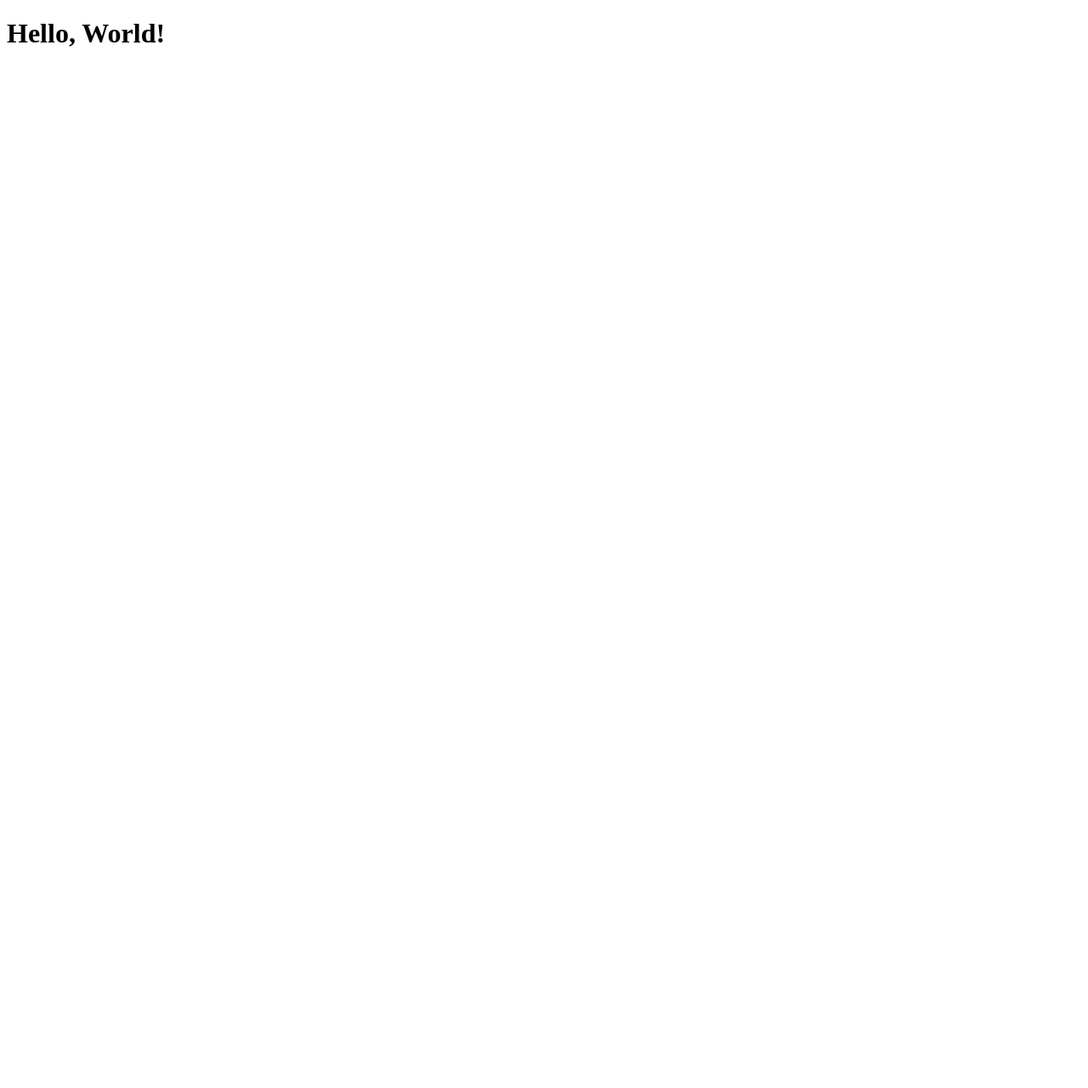
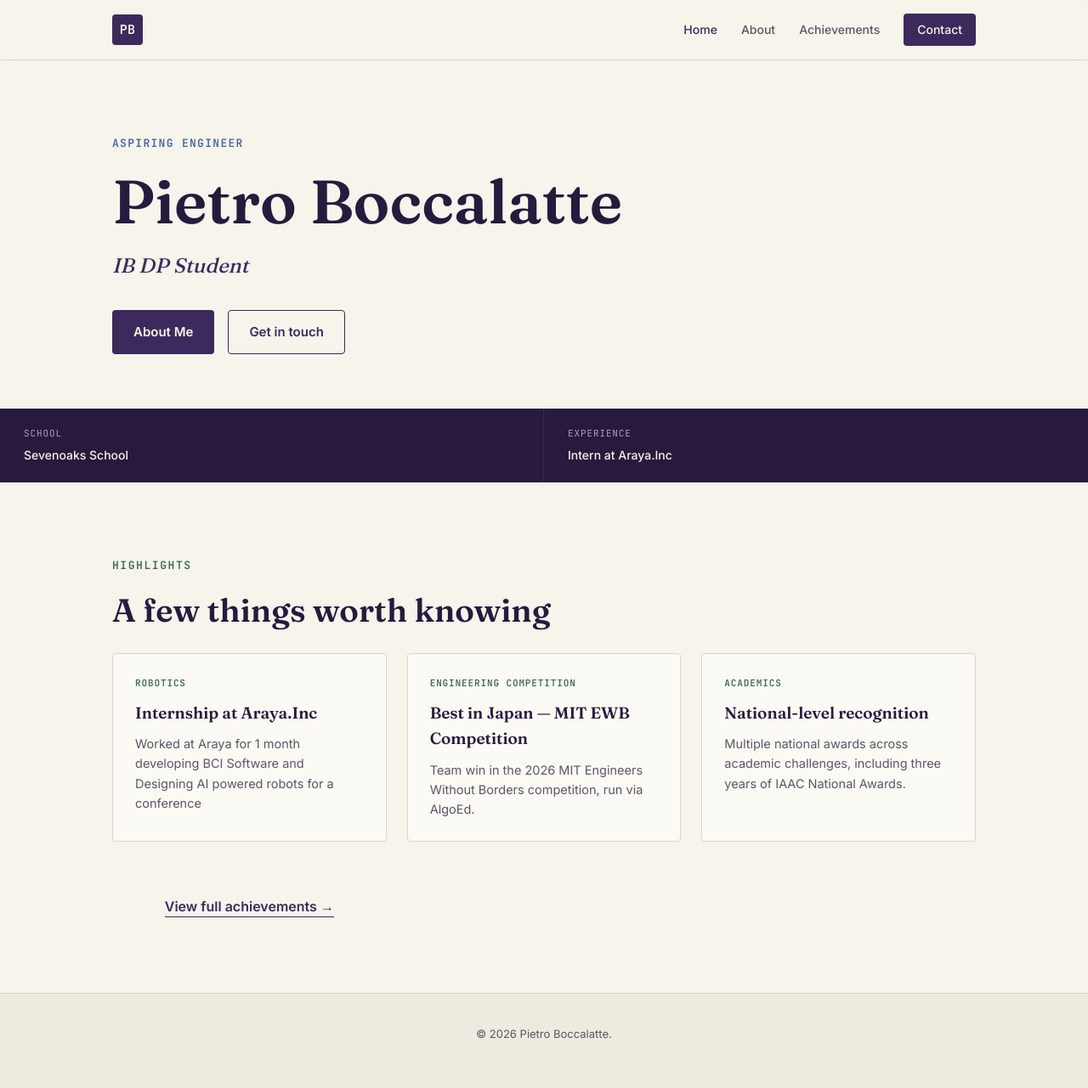
Before and after one commit to PietroBoccalatte/PietroBoccalatte, a plain HTML site: page index.html in a window 1280 px wide. Shown: the whole page at 85% size. Before the commit the page ends 800 px from the top, so only its background shows below. Drawn offline with Linux system fonts and the light colour scheme.

Commit message:
Revamp index.html structure and content

```diff
--- a/index.html
+++ b/index.html
@@ -1,9 +1,95 @@
 <!DOCTYPE html>
-<html>
-  <head>
-    <title>My GitHub Website</title>
-  </head>
-  <body>
-    <h1>Hello, World!</h1>
-  </head>
+<html lang="en">
+<head>
+<meta charset="UTF-8">
+<meta name="viewport" content="width=device-width, initial-scale=1.0">
+<title>Pietro Boccalatte</title>
+<meta name="description" content="Pietro Boccalatte — IB student and engineer in training, exploring mechanical, mechatronic, and electrical engineering.">
+<link rel="preconnect" href="https://fonts.googleapis.com">
+<link rel="preconnect" href="https://fonts.gstatic.com" crossorigin>
+<link href="https://fonts.googleapis.com/css2?family=Fraunces:opsz,wght@9..144,300;9..144,450;9..144,600;9..144,700&family=Inter:wght@400;500;600&family=JetBrains+Mono:wght@400;500;600&display=swap" rel="stylesheet">
+<link rel="stylesheet" href="style.css">
+</head>
+<body>
+
+<header class="site-header">
+  <div class="header-inner">
+    <a href="index.html" class="monogram" aria-label="Home">PB</a>
+    <nav class="main-nav" aria-label="Primary">
+      <a href="index.html" class="active">Home</a>
+      <a href="about.html">About</a>
+      <a href="achievements.html">Achievements</a>
+      <a href="contact.html" class="nav-cta">Contact</a>
+    </nav>
+    <button class="nav-toggle" aria-label="Toggle menu" aria-expanded="false">
+      <span></span><span></span><span></span>
+    </button>
+  </div>
+</header>
+
+<!--
+  The banner below glows blue by default and shifts to a red glow
+  that follows your cursor when you hover over it. To change the
+  colors or size of the glow, edit the --hero-glow-* variables at
+  the top of style.css — nothing here needs to change.
+-->
+<section class="hero">
+  <div class="hero-inner">
+    <p class="eyebrow">Aspiring Engineer</p>
+    <h1 class="hero-name">Pietro Boccalatte</h1>
+    <p class="hero-tagline">IB DP Student</p>
+    <div class="hero-actions">
+      <a href="about.html" class="btn btn-primary">About Me</a>
+      <a href="contact.html" class="btn btn-outline">Get in touch</a>
+    </div>
+  </div>
+
+  <div class="nameplate" role="group" aria-label="Key facts">
+    <div class="plate-item">
+      <span class="plate-label">School</span>
+      <span class="plate-value">Sevenoaks School</span>
+    </div>
+    <div class="plate-item">
+      <span class="plate-label">Experience</span>
+      <span class="plate-value">Intern at Araya.Inc</span>
+    </div>
+  </div>
+</section>
+
+<section class="section">
+  <div class="section-inner">
+    <p class="section-kicker">Highlights</p>
+    <h2>A few things worth knowing</h2>
+
+    <div class="card-grid">
+      <article class="feature-card reveal">
+        <span class="card-tag">Robotics</span>
+        <h3>Internship at Araya.Inc</h3>
+        <p>Worked at Araya for 1 month developing BCI Software and Designing AI powered robots for a conference</p>
+      </article>
+
+      <article class="feature-card reveal">
+        <span class="card-tag">Engineering Competition</span>
+        <h3>Best in Japan — MIT EWB Competition</h3>
+        <p>Team win in the 2026 MIT Engineers Without Borders competition, run via AlgoEd.</p>
+      </article>
+
+      <article class="feature-card reveal">
+        <span class="card-tag">Academics</span>
+        <h3>National-level recognition</h3>
+        <p>Multiple national awards across academic challenges, including three years of IAAC National Awards.</p>
+      </article>
+
+    <div class="section-footer-link">
+      <a href="achievements.html">View full achievements <span class="arrow">&rarr;</span></a>
+    </div>
+  </div>
+</section>
+
+<footer class="site-footer on-ivory">
+  <p>&copy; 2026 Pietro Boccalatte.</p>
+</footer>
+
+<script src="script.js"></script>
+</body>
 </html>
```
